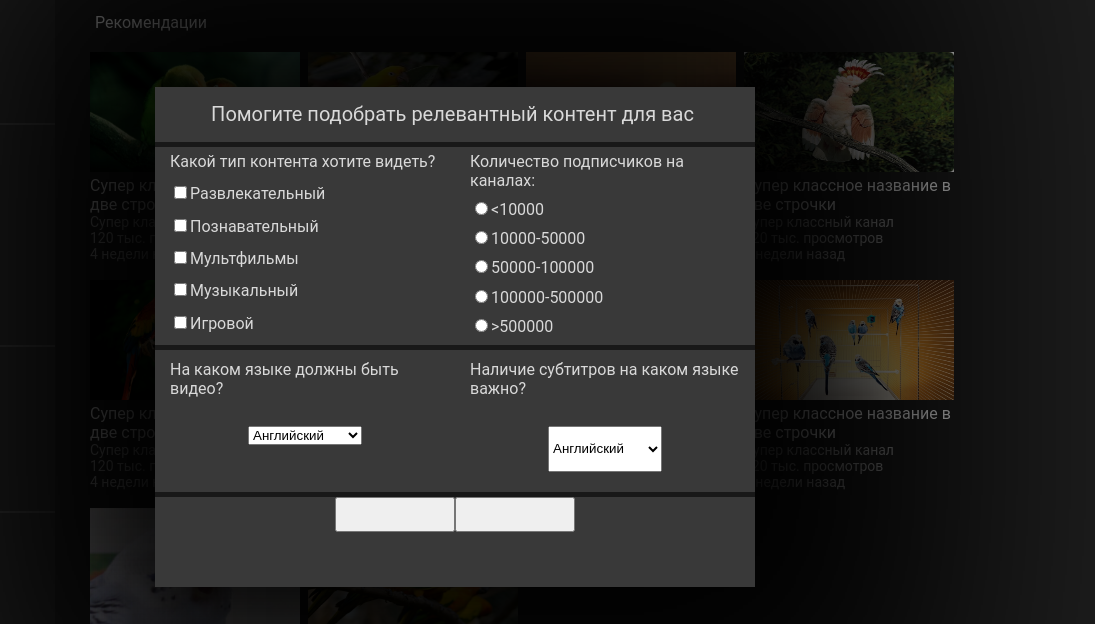
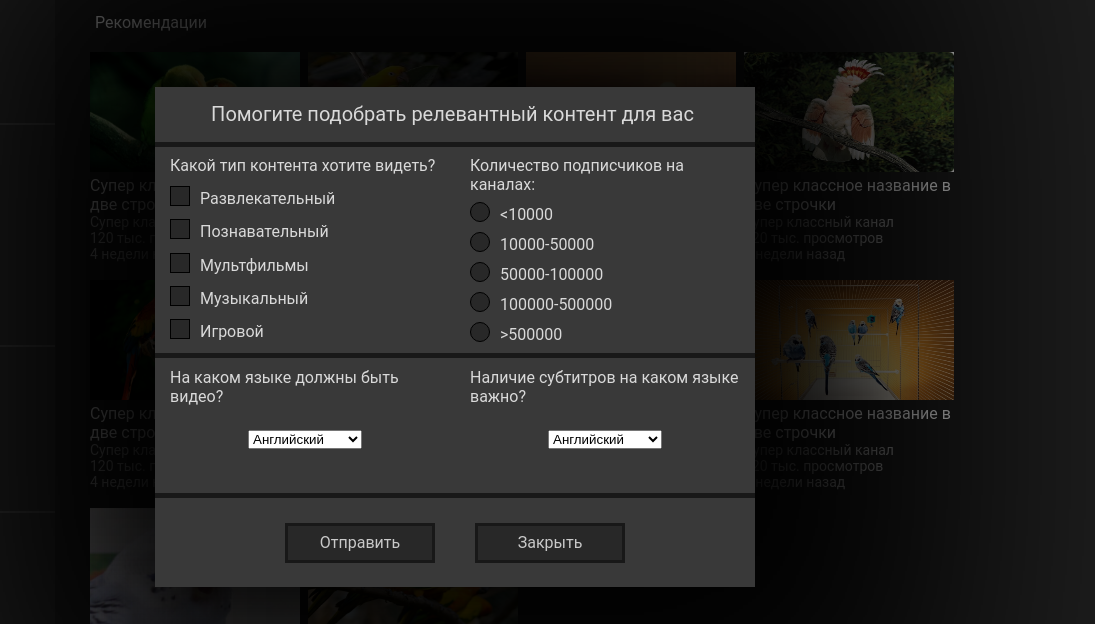
Before and after one commit to BogUkraine/JS_IASA_Course, a plain HTML site: page Lab 1/2/youtube.html in a window 1280 px wide. Both pictures are taken after a click on the element "В тренде". Shown: the part 63-687 px from the top of the page, 185-1280 px from the left. Drawn offline with Linux system fonts and the light colour scheme; files whose address does not match are found by name.

Commit message:
Customized rb and chb

```diff
--- a/Lab 1/2/scripts/form.js
+++ b/Lab 1/2/scripts/form.js
@@ -1,11 +1,16 @@
-const buttonOpenForm = document.getElementById('aside-button-form');
-const buttonCloseForm = document.getElementById('button-form-close');
-const form = document.getElementById('hot-form');
+var express = requre('express');
+var bodyParser = require('body-parser');
 
-buttonOpenForm.onclick = function() {
-    form.style.display = 'flex';
-};
+var app = express();
 
-buttonCloseForm.onclick = function() {
-    form.style.display = 'none';
-};
+var urlencodedParser = bodyParser.urlencoded({ extended: fallse });
+
+app.get('/about', function(req, res) {
+    res.render('about');
+});
+
+app.post('/about', urlencodedParser, function(req, res) {
+    if(!req.body) return console.log('No Data');
+    console.log(req.body);
+    res.render('about');
+});
--- /dev/null
+++ b/Lab 1/2/scripts/form_buttons.js
@@ -0,0 +1,11 @@
+const buttonOpenForm = document.getElementById('aside-button-form');
+const buttonCloseForm = document.getElementById('button-form-close');
+const form = document.getElementById('hot-form');
+
+buttonOpenForm.onclick = function() {
+    form.style.display = 'flex';
+};
+
+buttonCloseForm.onclick = function() {
+    form.style.display = 'none';
+};
--- a/Lab 1/2/youtube.css
+++ b/Lab 1/2/youtube.css
@@ -361,11 +361,11 @@ main {
 }
 
 .hot-form__content-type {
-    margin-top: -60px;
+    margin-top: -50px;
 }
 
 .hot-form__subscribers-count {
-    margin-top: -60px;
+    margin-top: -50px;
 }
 
 .hot-form__language {
@@ -376,6 +376,8 @@ main {
 
 .hot-form__subtitles {
     justify-content: center;
+    align-items: flex-start;
+    justify-items: flex-start;
 }
 
 .hot-form select {
@@ -383,11 +385,129 @@ main {
 }
 
 .hot-form__button-send {
-    width: 120px;
-    height: 35px;
+    width: 150px;
+    height: 40px;
 }
 
 .hot-form__button-close {
-    width: 120px;
-    height: 35px;
+    width: 150px;
+    height: 40px;
 }
+
+.hot-form__buttons {
+    display: flex;
+    width: 100%;
+    justify-content: space-evenly;
+    align-items: center;
+    padding: 0 90px 0 90px;
+}
+
+.container-text {
+    margin: 3px 0 0 30px;
+}
+
+/* Customize form elements */
+
+.hot-form button{
+    cursor: pointer;
+    background-color: #282828;
+    border: 3px solid #181818;
+    font-family: 'Roboto', 'Noto', sans-serif;
+    color: #c9c9c9;
+    font-size: 16px;
+}
+
+/* checkboxes */
+
+.hot-form label {
+    display: block;
+    position: relative;
+}
+
+.hot-form input[type="checkbox"] {
+    position: absolute;
+    opacity: 0;
+    cursor: pointer;
+    height: 0;
+    width: 0;
+}
+
+.checkmark {
+    position: absolute;
+    top: 0;
+    left: 0;
+    height: 18px;
+    width: 18px;
+    background-color: #282828;
+    border: 1px solid #000000;
+}
+
+.container:hover input ~ .checkmark {
+    background-color: #181818;
+}
+
+.checkmark::after {
+    content: "";
+    position: absolute;
+    display: none;
+}
+
+.container input:checked ~
+.checkmark:after {
+    display: block;
+}
+
+.container .checkmark:after {
+    left: 2px;
+    top: 2px;
+    width: 14px;
+    height: 14px;
+    background-color: #000000;
+}
+
+/* radiobuttons */
+
+.hot-form input[type="radio"] {
+    position: absolute;
+    opacity: 0;
+    cursor: pointer;
+    height: 0;
+    width: 0;
+}
+
+.radiomark {
+    position: absolute;
+    top: 0;
+    left: 0;
+    height: 18px;
+    width: 18px;
+    background-color: #282828;
+    border-radius: 50%;
+    border: 1px solid #000000;
+}
+
+.container:hover input ~ .radiomark {
+    background-color: #181818;
+}
+
+.radiomark::after {
+    content: "";
+    position: absolute;
+    display: none;
+}
+
+.container input:checked ~
+.radiomark:after {
+    display: block;
+}
+
+.container .radiomark:after {
+    left: 2px;
+    top: 2px;
+    width: 14px;
+    height: 14px;
+    border-radius: 50%;
+    background-color: #000000;
+}
+
+/* select */
--- a/Lab 1/2/youtube.html
+++ b/Lab 1/2/youtube.html
@@ -329,29 +329,69 @@
         <footer>
         </footer>
 
-        <form class="hot-form" id="hot-form" method="post" action="/about">
+        <form class="hot-form" id="hot-form" method="post">
                 <div class="hot-form__name">
                     <span>Помогите подобрать релевантный контент для вас</span>
                 </div>
                 <div class="hot-form__content-type form-block">
                     <span class="form-span">Какой тип контента хотите видеть?</span>
-                    <label><input type="checkbox" name="content-type" value="Развлекательный">Развлекательный</label>
-                    <label><input type="checkbox" name="content-type" value="Познавательный">Познавательный</label>
-                    <label><input type="checkbox" name="content-type" value="Мультфильмы">Мультфильмы</label>
-                    <label><input type="checkbox" name="content-type" value="Музыкальный">Музыкальный</label>
-                    <label><input type="checkbox" name="content-type" value="Игровой">Игровой</label>
+                    <label class="container">
+                        <input type="checkbox" name="content-type" value="Развлекательный">
+                        <span class="checkmark"></span>
+                        <span class="container-text">Развлекательный</span>
+                    </label>
+                    <label class="container">
+                        <input type="checkbox" name="content-type" value="Познавательный">
+                        <span class="checkmark"></span>
+                        <span class="container-text">Познавательный</span>
+                    </label>
+                    <label class="container">
+                        <input type="checkbox" name="content-type" value="Мультфильмы">
+                        <span class="checkmark"></span>
+                        <span class="container-text">Мультфильмы</span>
+                    </label>
+                    <label class="container">
+                        <input type="checkbox" name="content-type" value="Музыкальный">
+                        <span class="checkmark"></span>
+                        <span class="container-text">Музыкальный</span>
+                    </label>
+                    <label class="container">
+                        <input type="checkbox" name="content-type" value="Игровой">
+                        <span class="checkmark"></span>
+                        <span class="container-text">Игровой</span>
+                    </label>
                 </div>
                 <div class="hot-form__subscribers-count form-block">
                     <span class="form-span">Количество подписчиков на каналах:</span>
-                    <label><input type="radio" name="subscribers-count" value="&lt;10000">&lt;10000</label>
-                    <label><input type="radio" name="subscribers-count" value="10000-50000">10000-50000</label>
-                    <label><input type="radio" name="subscribers-count" value="50000-100000">50000-100000</label>
-                    <label><input type="radio" name="subscribers-count" value="100000-500000">100000-500000</label>
-                    <label><input type="radio" name="subscribers-count" value="&gt;500000">&gt;500000</label>
+                    <label class="container">
+                        <input type="radio" name="subscribers-count" value="&lt;10000">
+                        <span class="radiomark"></span>
+                        <span class="container-text">&lt;10000</span>
+                    </label>
+                    <label class="container">
+                        <input type="radio" name="subscribers-count" value="10000-50000">
+                        <span class="radiomark"></span>
+                        <span class="container-text">10000-50000</span>
+                    </label>
+                    <label class="container">
+                        <input type="radio" name="subscribers-count" value="50000-100000">
+                        <span class="radiomark"></span>
+                        <span class="container-text">50000-100000</span>
+                    </label>
+                    <label class="container">
+                        <input type="radio" name="subscribers-count" value="100000-500000">
+                        <span class="radiomark"></span>
+                        <span class="container-text">100000-500000</span>
+                    </label>
+                    <label class="container">
+                        <input type="radio" name="subscribers-count" value="&gt;500000">
+                        <span class="radiomark"></span>
+                        <span class="container-text">&gt;500000</span>
+                    </label>
                 </div>
                 <div class="hot-form__language form-block">
                     <span class="form-span">На каком языке должны быть видео?</span>
-                    <select>
+                    <select class="custom-select">
                         <option value="Английский">Английский</option>
                         <option value="Немецкий">Немецкий</option>
                         <option value="Русский">Русский</option>
@@ -364,7 +404,7 @@
                 </div>
                 <div class="hot-form__subtitles form-block">
                     <span class="form-span">Наличие субтитров на каком языке важно?</span>
-                    <select>
+                    <select class="custom-select">
                         <option value="Английский">Английский</option>
                         <option value="Немецкий">Немецкий</option>
                         <option value="Русский">Русский</option>
@@ -375,10 +415,13 @@
                         <option value="Украинский">Украинский</option>
                     </select>
                 </div>
-                <button class="hot-form__button-send" id="button-form-send"></button>
-                <button class="hot-form__button-close" id="button-form-close"></button>
+                <div class="hot-form__buttons">
+                    <button class="hot-form__button-send" id="button-form-send" value="Отправить">Отправить</button>
+                    <button class="hot-form__button-close" id="button-form-close" value="Закрыть">Закрыть</button>
+                </div>
             </form>
 
+        <script src="scripts/form_buttons.js"></script>
         <script src="scripts/aside.js"></script>
         <script src="scripts/form.js"></script>
     </body>
```
Also changed, not shown: Lab 1/2/scripts/select.js (added, +121 -0 lines), Lab 1/2/package-lock.json (added), 2 other files.
